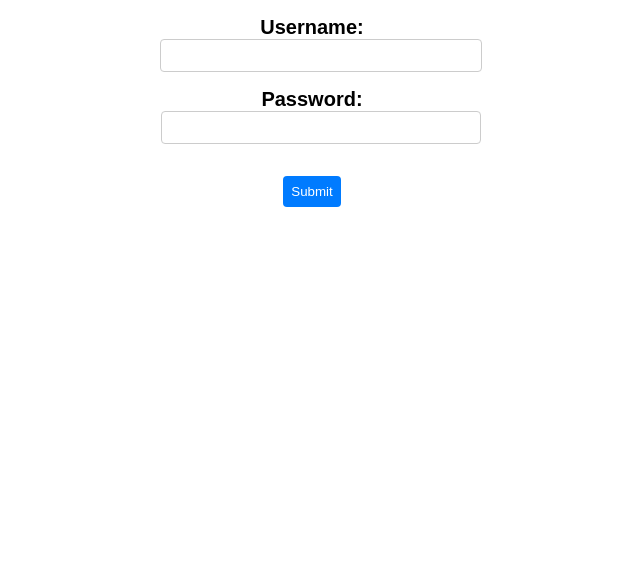
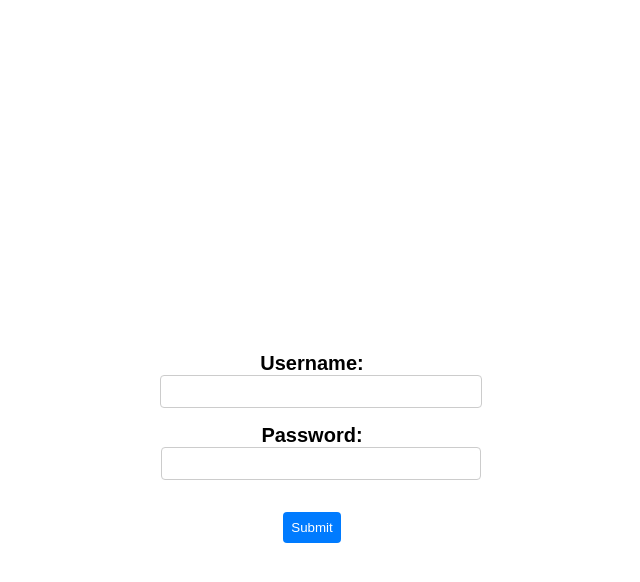
Before and after one commit to 593275/prego, a React (Vite) app: page / in a window 1280 px wide. Shown: the top 582 px of the page, without its empty margins (328-968 px from the left). Built offline with nearby package versions, Linux system fonts and the light colour scheme.

Commit message:
Video + Centerlogin

```diff
--- a/src/Pages/OmPreGO.jsx
+++ b/src/Pages/OmPreGO.jsx
@@ -17,7 +17,7 @@ const OmPreGO = () => {
           <h2>Instruksjonsvideo</h2>
           <iframe className="video"
 
-            src="https://www.youtube.com/embed/RbBAs683UD4"
+            src="https://www.youtube.com/embed/Ml5AJFxxfBU"
             title="Instruksjonsvideo"
             allow="accelerometer; autoplay; clipboard-write; encrypted-media; gyroscope; picture-in-picture"
             allowFullScreen
--- a/src/css/loginForm.css
+++ b/src/css/loginForm.css
@@ -2,7 +2,7 @@
     display: flex;
     flex-direction: column;
     align-items: center;
-    margin: 1rem;
+    margin: 22rem;
 
   }
 
```
